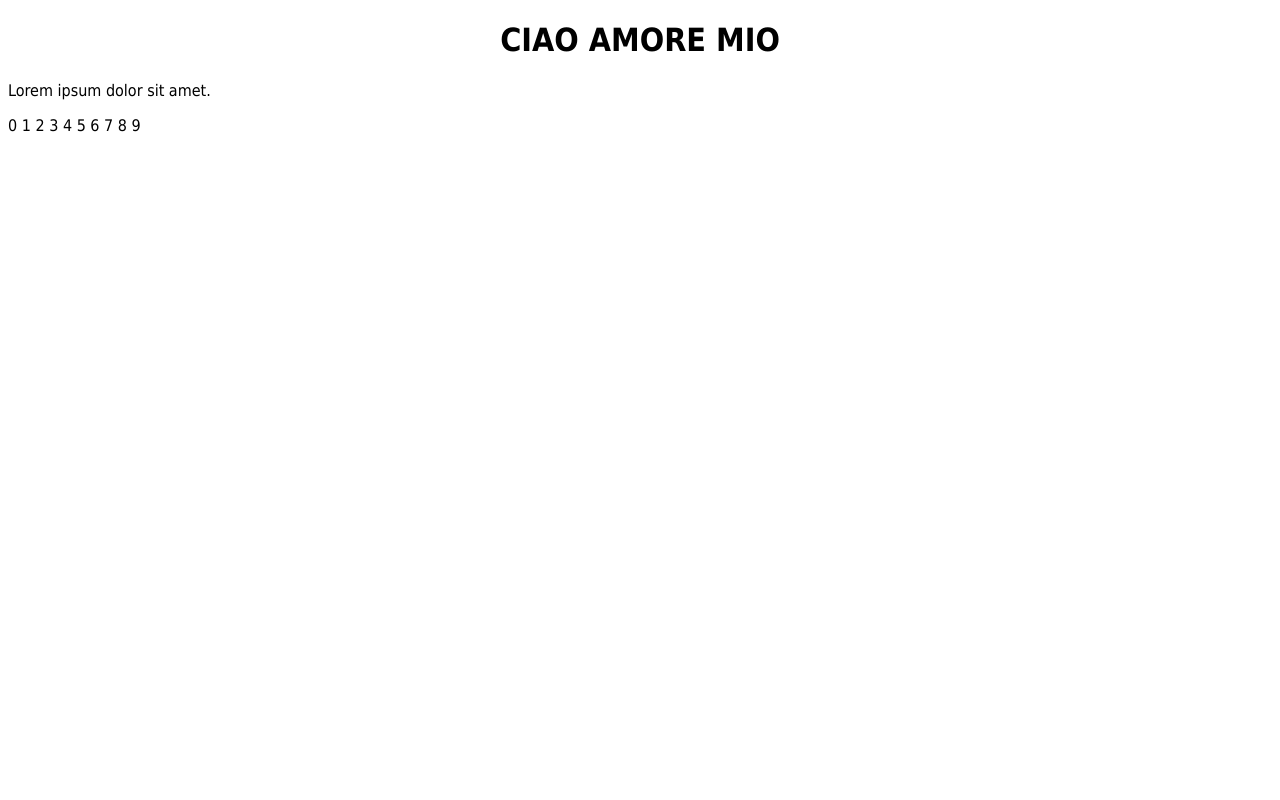
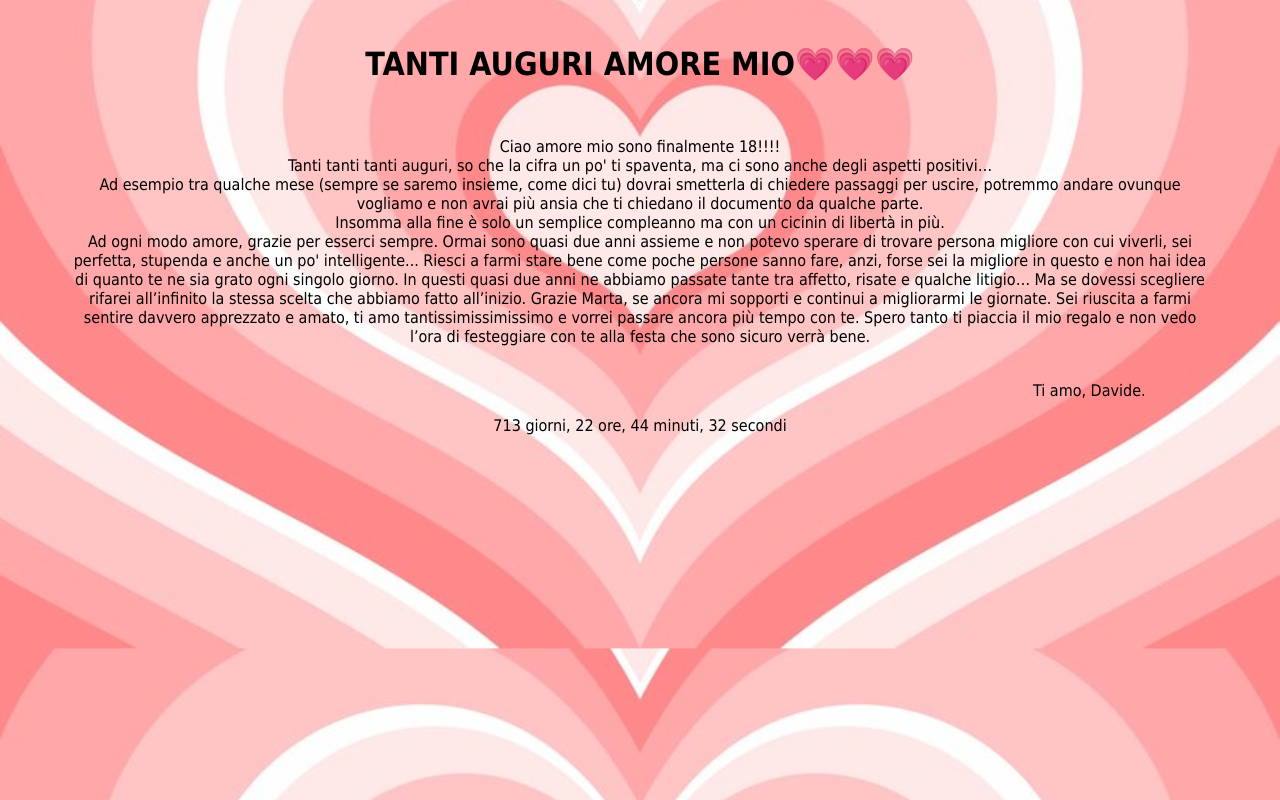
Before and after one commit to settee7/settee7.github.io, a plain HTML site: page index.html in a window 1280 px wide. Drawn offline with Linux system fonts and the light colour scheme.

Commit message:
Aggiornamento sfondo e testo e counter

```diff
--- a/index.html
+++ b/index.html
@@ -1,18 +1,97 @@
 <!DOCTYPE html>
-<html>
+<html lang="it">
 <head>
-<style>
-body {
-  font-family: Tahoma, sans-serif;
-}
-</style>
+  <meta charset="UTF-8">
+  <meta name="viewport" content="width=device-width, initial-scale=1.0">
+  <title>MARTS</title>
+
+  <style>
+    body {
+      font-family: Tahoma, sans-serif;
+      background-image: url("sfondo-desktop.jpg");
+      background-size: cover;
+      background-position: center;
+    }
+
+    @media (max-width: 768px) {
+      body {
+    background-image: url("sfondo-mobile.jpg");
+    }
+  }
+
+    header{
+      color: black;
+      text-align: center;
+      padding: 1em;
+    }
+
+    .container {
+      display: flex;
+      flex-wrap: wrap;
+      padding: 1em;
+    }
+
+    p{
+      padding-left: 5%;
+      padding-right: 5%;
+      text-align: center;
+    }
+
+  </style>
 </head>
+
+ <!-- HTML -->
+
 <body>
+  <header>
+    <h1>TANTI AUGURI AMORE MIO💗💗💗</h1>
+  </header>
 
-<h1><center>CIAO AMORE MIO</center></h1>
+    <p>Ciao amore mio sono finalmente 18!!!!
+    <br>Tanti tanti tanti auguri, so che la cifra un po' ti spaventa, ma ci sono anche degli aspetti positivi…
+    <br>Ad esempio tra qualche mese (sempre se saremo insieme, come dici tu) dovrai smetterla di chiedere passaggi per uscire, potremmo andare ovunque vogliamo e non avrai più ansia che ti chiedano il documento da qualche parte. <br>Insomma alla fine è solo un semplice compleanno ma con un cicinin di libertà in più.
+    <br>Ad ogni modo amore, grazie per esserci sempre. Ormai sono quasi due anni assieme e non potevo sperare di trovare persona migliore con cui viverli, sei perfetta, stupenda e anche un po' intelligente... Riesci a farmi stare bene come poche persone sanno fare, anzi, forse sei la migliore in questo e non hai idea di quanto te ne sia grato ogni singolo giorno.
 
-<p>Lorem ipsum dolor sit amet.</p>
-<p>0 1 2 3 4 5 6 7 8 9</p>
+    In questi quasi due anni ne abbiamo passate tante tra affetto, risate e qualche litigio… Ma se dovessi scegliere rifarei all’infinito la stessa scelta che abbiamo fatto all’inizio.
+    Grazie Marta, se ancora mi sopporti e continui a migliorarmi le giornate. Sei riuscita a farmi sentire davvero apprezzato e amato, ti amo tantissimissimissimo e vorrei passare ancora più tempo con te.
+    Spero tanto ti piaccia il mio regalo e non vedo l’ora di festeggiare con te alla festa che sono sicuro verrà bene. <br> <br>
+    </p>
+
+    <p style = "text-align: right; padding-right: 10%;"> Ti amo, Davide. </p>
+
+
+
+  <!-- TIMER -->
+  <center><div id="timer"></div></center>
+
+  <script>
+    const startDate = new Date("2023-05-20T16:00:00Z"); // orario in UTC
+    const timerElement = document.getElementById('timer');
+
+    function updateTimer() {
+      const now = new Date();
+      const diff = now - startDate;
+
+      const seconds = Math.floor(diff / 1000) % 60;
+      const minutes = Math.floor(diff / (1000 * 60)) % 60;
+      const hours = Math.floor(diff / (1000 * 60 * 60)) % 24;
+      const days = Math.floor(diff / (1000 * 60 * 60 * 24));
+
+      timerElement.textContent =
+        `${days} giorni, ${hours} ore, ${minutes} minuti, ${seconds} secondi`;
+    }
+
+    updateTimer(); // chiamata immediata
+    setInterval(updateTimer, 1000); // aggiorna ogni secondo
+  </script>
+
+
+<!--<div class="container">
+    <div class="box">Contenuto 1</div>
+    <div class="box">Contenuto 2</div>
+    <div class="box">Contenuto 3</div>
+  </div>-->
+
 
 </body>
 </html>
```
Also changed, not shown: sfondo-desktop.jpg (added), sfondo-mobile.jpg (added).
